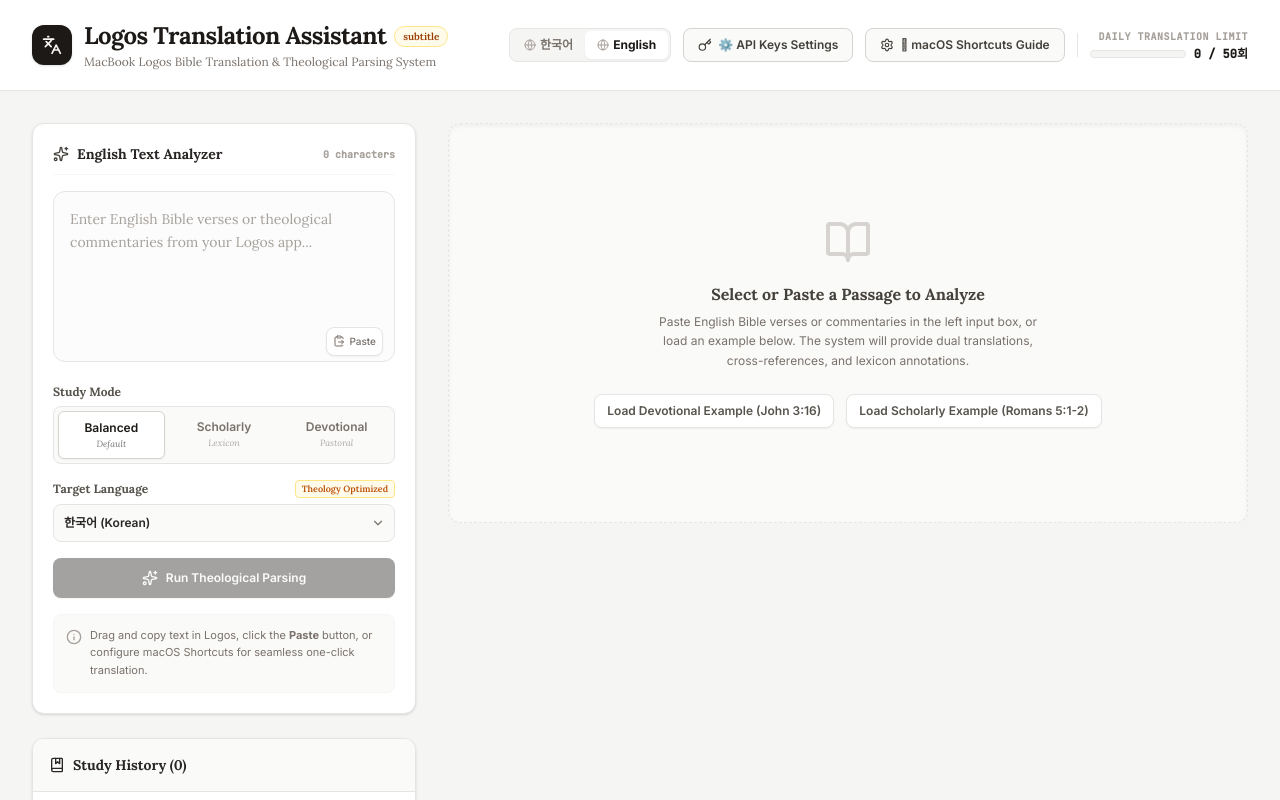
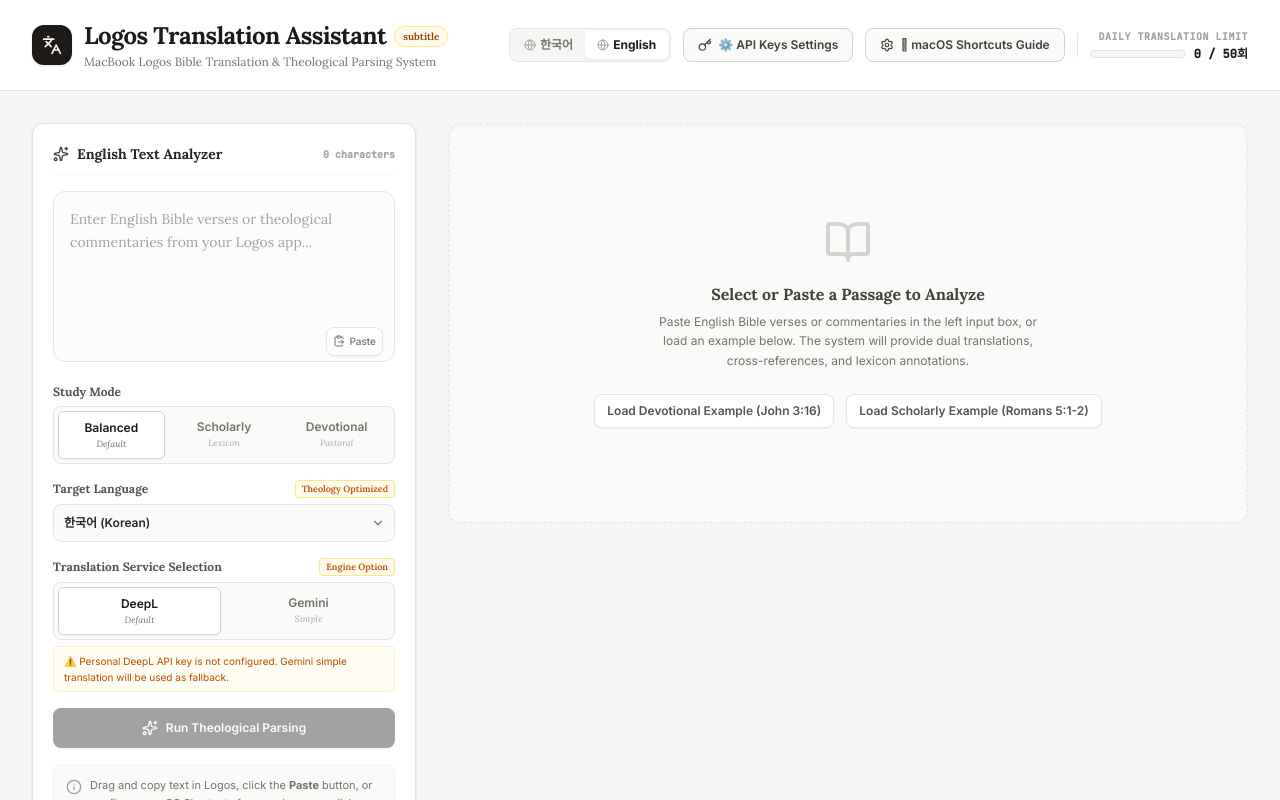
Before and after one commit to junghun88/logosTranslator, a React (Vite) app: page / in a window 1280 px wide. Shown: the top 800 px of the page. Built offline with nearby package versions, Linux system fonts and the light colour scheme; no server answers.

Commit message:
feat: add translation engine selection between DeepL/Gemini
Implement engine toggling in the UI, server logic, and URL parameters to allow users to choose their preferred translation service.

```diff
--- a/server.ts
+++ b/server.ts
@@ -231,9 +231,10 @@
     mode: string = "balanced",
     targetLang: string = "Korean",
     customGeminiKey?: string,
-    customDeeplKey?: string
+    customDeeplKey?: string,
+    translationEngine: string = "deepl"
   ) {
-    console.log(`[Translate API] Received request. Text length: ${text.length}, Mode: ${mode}, Target Language: ${targetLang}`);
+    console.log(`[Translate API] Received request. Text length: ${text.length}, Mode: ${mode}, Target Language: ${targetLang}, Engine: ${translationEngine}`);
 
     const apiKey = (customGeminiKey && customGeminiKey.trim()) || getCleanEnv("GEMINI_API_KEY");
     if (!apiKey) {
@@ -241,10 +242,11 @@
       throw new Error("GEMINI_API_KEY가 설정되지 않았습니다. 서비스 관리자의 GEMINI_API_KEY가 등록되어 있지 않거나 사용자의 개인 API Key가 입력되지 않았습니다. 앱 설정이나 우측 상단 Secrets 메뉴에서 등록해 주세요.");
     }
 
-    // Check and invoke DeepL if key is configured (support both DEEPL_API_KEY and DEEP_API_KEY)
+    // Check and invoke DeepL if key is configured (support both DEEPL_API_KEY and DEEP_API_KEY) and engine is 'deepl'
     let deeplTranslation: string | null = null;
     let deeplError: string | null = null;
-    const deeplKey = (customDeeplKey && customDeeplKey.trim()) || getCleanEnv("DEEPL_API_KEY") || getCleanEnv("DEEP_API_KEY");
+    const isDeeplRequested = (translationEngine === "deepl");
+    const deeplKey = isDeeplRequested ? ((customDeeplKey && customDeeplKey.trim()) || getCleanEnv("DEEPL_API_KEY") || getCleanEnv("DEEP_API_KEY")) : null;
     const deeplLangCode = getDeepLLangCode(targetLang);
 
     if (deeplKey && deeplLangCode) {
@@ -326,6 +328,11 @@
       systemInstruction += `\nFocus on warm, pastoral, devotional application, clear and accessible ${targetLang} translation, and practical spiritual insights, written entirely in ${targetLang}.`;
     } else {
       systemInstruction += `\nFocus on a balanced, precise literary translation and clear structural side-by-side parsing, written entirely in ${targetLang}.`;
+    }
+
+    if (translationEngine === "gemini") {
+      systemInstruction += `\n\n[CRITICAL INSTRUCTION FOR SIMPLE TRANSLATION]:
+You are performing a simple, direct, and straightforward language translation. Focus on delivering a clear, modern, and highly natural translation in the 'translation' field, avoiding overly complex or heavy academic theological jargon. Keep vocabulary analysis and insights accessible, clear, and direct.`;
     }
 
     let prompt = `Please translate and analyze the following text:
@@ -496,7 +503,7 @@
   // API route for translation and theological analysis (JSON Response)
   app.post("/api/translate", async (req, res) => {
     try {
-      const { text, mode, targetLang, geminiApiKey, deeplApiKey, clientId } = req.body;
+      const { text, mode, targetLang, geminiApiKey, deeplApiKey, clientId, translationEngine } = req.body;
       if (!text || typeof text !== "string") {
         return res.status(400).json({ error: "Text is required" });
       }
@@ -512,7 +519,14 @@
         return res.status(403).json({ error: limitCheck.error, limitExceeded: true });
       }
 
-      const result = await translateAndAnalyzeCore(text, mode, targetLang || "Korean", customGeminiKey, customDeeplKey);
+      const result = await translateAndAnalyzeCore(
+        text,
+        mode,
+        targetLang || "Korean",
+        customGeminiKey,
+        customDeeplKey,
+        translationEngine || "deepl"
+      );
 
       commitRequest(clientId, req.ip || "");
 
@@ -658,6 +672,9 @@
 
       const rawClientId = req.body.clientId || req.query.clientId || req.body.client_id || req.query.client_id;
       const clientId = typeof rawClientId === "string" ? rawClientId : undefined;
+
+      const rawEngine = req.body.engine || req.query.engine;
+      const engine = typeof rawEngine === "string" ? rawEngine : "deepl";
 
       const estimatedTokens = Math.ceil(text ? text.length * 1.5 + 300 : 0);
       const hasCustomKey = !!(customGeminiKey && customGeminiKey.trim());
@@ -901,7 +918,7 @@
       const deeplKey = (customDeeplKey && customDeeplKey.trim()) || getCleanEnv("DEEPL_API_KEY") || getCleanEnv("DEEP_API_KEY");
       const deeplLangCode = getDeepLLangCode(targetLang);
 
-      if (deeplKey && deeplLangCode) {
+      if (engine === "deepl" && deeplKey && deeplLangCode) {
         console.log(`[Fast Route] Found DeepL key. Querying DeepL translation for ${targetLang} (${deeplLangCode})...`);
         try {
           const isFree = deeplKey.endsWith(":fx");
--- a/src/App.tsx
+++ b/src/App.tsx
@@ -40,6 +40,26 @@
   const [history, setHistory] = useState<SavedTranslation[]>([]);
   const [activeHistoryId, setActiveHistoryId] = useState<string | null>(null);
   const [showGuide, setShowGuide] = useState(false);
+
+  // Translation Engine State
+  const [translationEngine, setTranslationEngine] = useState<"deepl" | "gemini">(() => {
+    try {
+      const saved = localStorage.getItem("logos_translation_engine");
+      return saved === "deepl" || saved === "gemini" ? saved : "deepl";
+    } catch {
+      return "deepl";
+    }
+  });
+
+  const handleSelectEngine = (engine: "deepl" | "gemini") => {
+    setTranslationEngine(engine);
+    try {
+      localStorage.setItem("logos_translation_engine", engine);
+      window.dispatchEvent(new Event("logos_keys_updated"));
+    } catch (e) {
+      console.error(e);
+    }
+  };
 
   // Custom API Keys State
   const [savedGeminiKey, setSavedGeminiKey] = useState("");
@@ -216,9 +236,19 @@
     const targetLangParam = params.get("targetLang") || params.get("target_lang") || params.get("lang");
     const geminiKeyParam = params.get("gemini_key") || params.get("geminiApiKey");
     const deeplKeyParam = params.get("deepl_key") || params.get("deeplApiKey");
+    const engineParam = params.get("engine");
 
     let activeGeminiKey = localStorage.getItem("logos_custom_gemini_key") || "";
     let activeDeeplKey = localStorage.getItem("logos_custom_deepl_key") || "";
+
+    if (engineParam === "deepl" || engineParam === "gemini") {
+      setTranslationEngine(engineParam);
+      try {
+        localStorage.setItem("logos_translation_engine", engineParam);
+      } catch (e) {
+        console.error(e);
+      }
+    }
 
     if (geminiKeyParam) {
       localStorage.setItem("logos_custom_gemini_key", geminiKeyParam);
@@ -311,7 +341,8 @@
           targetLang: langToUse,
           geminiApiKey: geminiKeyOverride !== undefined ? geminiKeyOverride : savedGeminiKey,
           deeplApiKey: deeplKeyOverride !== undefined ? deeplKeyOverride : savedDeeplKey,
-          clientId: clientId
+          clientId: clientId,
+          translationEngine: translationEngine
         })
       });
 
@@ -402,6 +433,7 @@
         translation: result.translation,
         mode,
         targetLang,
+        translationEngine,
         result
       };
       const updated = [newItem, ...history];
@@ -415,6 +447,9 @@
     setText(item.originalText);
     setMode(item.mode);
     setTargetLang(item.targetLang || "Korean");
+    if (item.translationEngine) {
+      setTranslationEngine(item.translationEngine);
+    }
     setActiveHistoryId(item.id);
   };
 
@@ -850,6 +885,56 @@
                 </div>
               </div>
 
+              {/* Translation Engine / Service Selector */}
+              <div className="space-y-1.5">
+                <label className="text-xs font-serif font-bold text-stone-600 block flex items-center justify-between">
+                  <span>{t("translationEngineLabel")}</span>
+                  <span className="text-[9px] text-amber-700 bg-amber-50 px-1.5 py-0.5 rounded border border-amber-200 font-serif font-semibold">
+                    Engine Option
+                  </span>
+                </label>
+                <div className="grid grid-cols-2 gap-1.5 bg-stone-50 p-1 border border-stone-200 rounded-lg">
+                  <button
+                    onClick={() => handleSelectEngine("deepl")}
+                    className={`py-2 px-1 rounded-md text-xs font-semibold flex flex-col items-center transition-all ${
+                      translationEngine === "deepl"
+                        ? "bg-white text-stone-900 border border-stone-300 shadow-xs"
+                        : "text-stone-500 hover:text-stone-800"
+                    }`}
+                  >
+                    <span>DeepL</span>
+                    <span className="text-[9px] font-normal opacity-60 font-serif italic mt-0.5">
+                      {uiLang === "ko" ? "기본 권장" : "Default"}
+                    </span>
+                  </button>
+                  <button
+                    onClick={() => handleSelectEngine("gemini")}
+                    className={`py-2 px-1 rounded-md text-xs font-semibold flex flex-col items-center transition-all ${
+                      translationEngine === "gemini"
+                        ? "bg-white text-stone-900 border border-stone-300 shadow-xs"
+                        : "text-stone-500 hover:text-stone-800"
+                    }`}
+                  >
+                    <span>Gemini</span>
+                    <span className="text-[9px] font-normal opacity-60 font-serif italic mt-0.5">
+                      {uiLang === "ko" ? "단순 번역" : "Simple"}
+                    </span>
+                  </button>
+                </div>
+                {translationEngine === "deepl" && !savedDeeplKey && (
+                  <p className="text-[10px] text-amber-700 bg-amber-50/70 border border-amber-100 rounded px-2.5 py-1.5 leading-relaxed mt-1">
+                    {uiLang === "ko"
+                      ? "⚠️ 개인 DeepL API Key가 등록되지 않았습니다. API 키를 설정하지 않을 경우, 자동으로 Gemini 단순 번역 엔진이 한글 역본으로 적용됩니다."
+                      : "⚠️ Personal DeepL API key is not configured. Gemini simple translation will be used as fallback."}
+                  </p>
+                )}
+                {translationEngine === "gemini" && (
+                  <p className="text-[10px] text-stone-500 leading-normal pl-0.5">
+                    {t("translationEngineDesc")}
+                  </p>
+                )}
+              </div>
+
               {/* Action Button */}
               <button
                 onClick={() => handleTranslate()}
--- a/src/components/MacShortcutGuide.tsx
+++ b/src/components/MacShortcutGuide.tsx
@@ -48,6 +48,13 @@
       return "";
     }
   });
+  const [translationEngine, setTranslationEngine] = useState(() => {
+    try {
+      return localStorage.getItem("logos_translation_engine") || "deepl";
+    } catch {
+      return "deepl";
+    }
+  });
 
   React.useEffect(() => {
     const handleStorageChange = () => {
@@ -55,6 +62,7 @@
         setCustomGeminiKey(localStorage.getItem("logos_custom_gemini_key") || "");
         setCustomDeeplKey(localStorage.getItem("logos_custom_deepl_key") || "");
         setClientId(localStorage.getItem("logos_client_id") || "");
+        setTranslationEngine(localStorage.getItem("logos_translation_engine") || "deepl");
       } catch (e) {
         console.error(e);
       }
@@ -78,6 +86,9 @@
     if (clientId) {
       url += `&client_id=${encodeURIComponent(clientId)}`;
     }
+    if (translationEngine) {
+      url += `&engine=${encodeURIComponent(translationEngine)}`;
+    }
     url += `&text=`;
     return url;
   };
@@ -92,6 +103,9 @@
     }
     if (clientId) {
       url += `client_id=${encodeURIComponent(clientId)}&`;
+    }
+    if (translationEngine) {
+      url += `engine=${encodeURIComponent(translationEngine)}&`;
     }
     url += `text=`;
     return url;
--- a/src/lib/LanguageContext.tsx
+++ b/src/lib/LanguageContext.tsx
@@ -394,6 +394,22 @@
   customKeyBypassActive: {
     en: "✨ Unlimited (Personal Key Active)",
     ko: "✨ 한도 없음 (개인 API 키 적용 중)",
+  },
+  translationEngineLabel: {
+    en: "Translation Service Selection",
+    ko: "번역 서비스 선택",
+  },
+  engineDeeplLabel: {
+    en: "DeepL (Default / High Precision)",
+    ko: "DeepL (기본 / 고정밀 직역)",
+  },
+  engineGeminiLabel: {
+    en: "Gemini (Simple Text Translation)",
+    ko: "Gemini (제미나이 단순 번역)",
+  },
+  translationEngineDesc: {
+    en: "Choose the primary translation service for direct literal translation comparison.",
+    ko: "영어에서 다른 언어로 직역할 때 사용할 주 엔진을 선택합니다.",
   }
 };
 
--- a/src/types.ts
+++ b/src/types.ts
@@ -36,5 +36,6 @@
   translation: string;
   mode: "balanced" | "scholarly" | "devotional";
   targetLang?: string;
+  translationEngine?: "deepl" | "gemini";
   result: TranslationResult;
 }
```
